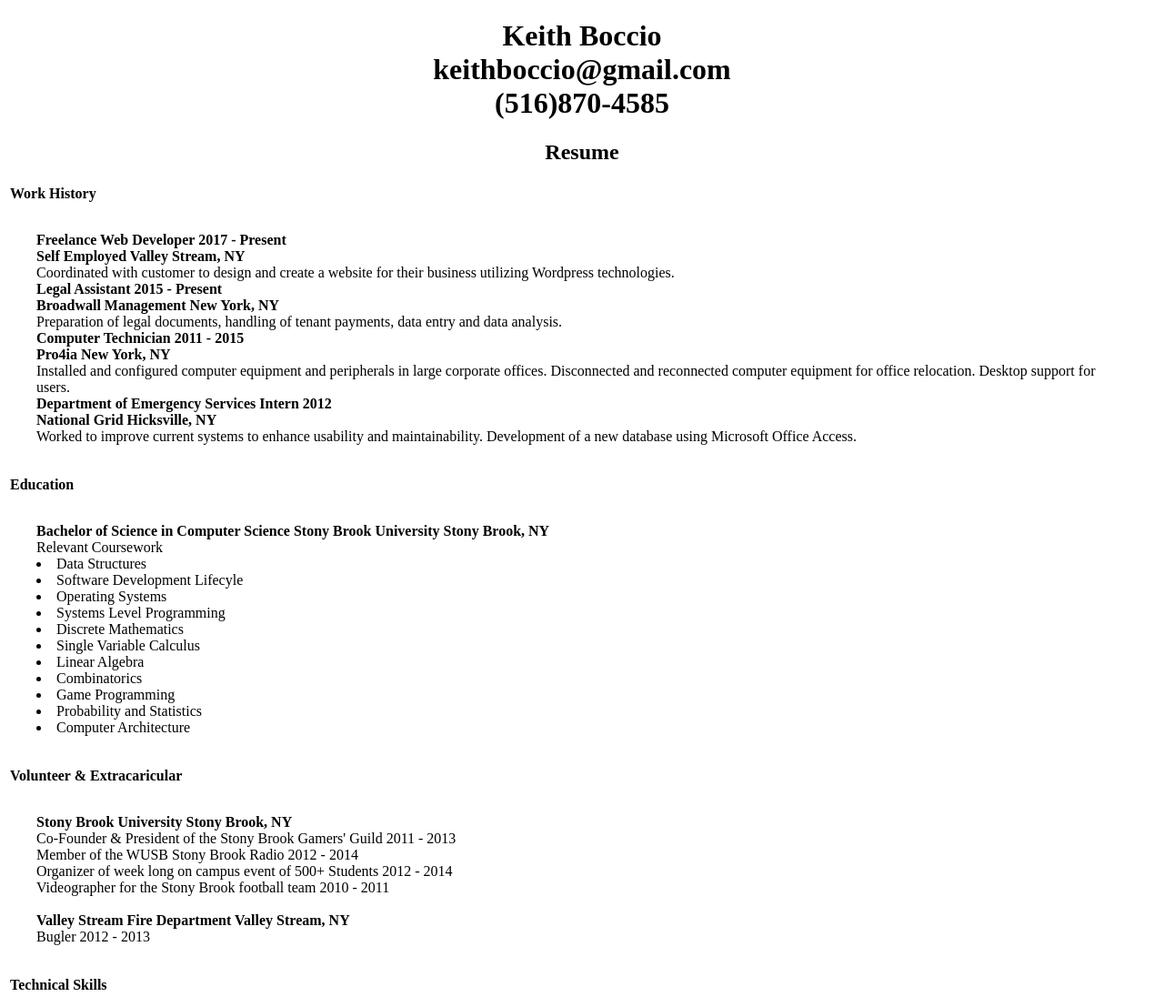
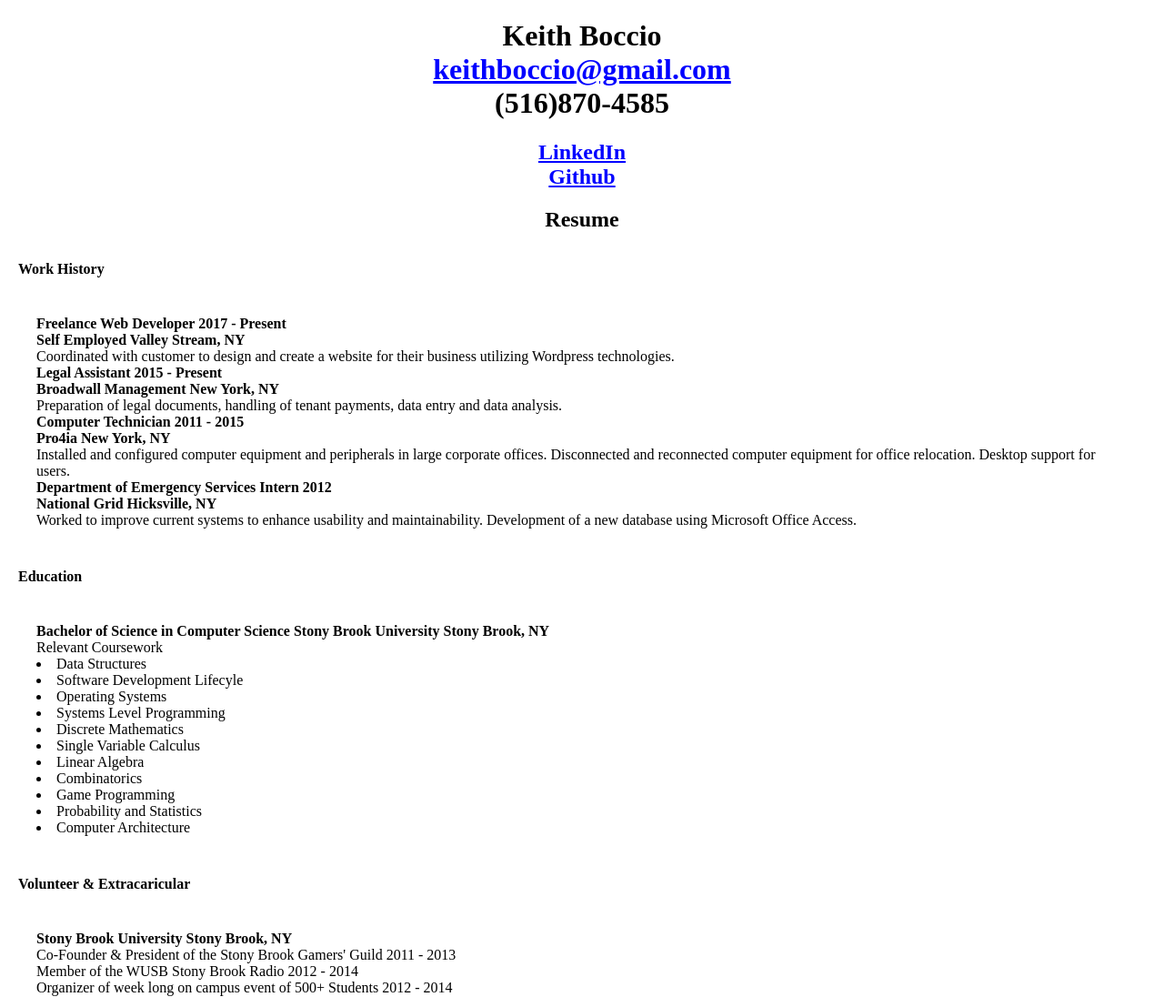
Before and after one commit to keithboccio/Web-Resume, a plain HTML site: page Index.html in a window 1280 px wide. Shown: the top 1096 px of the page at 91% size. Drawn offline with Linux system fonts and the light colour scheme.

Commit message:
Inserted links and styling
Intereted Mailto link, linkin link, github link. Styling for links and h1

```diff
--- a/Index.html
+++ b/Index.html
@@ -8,9 +8,13 @@
 
 		<h1>
 			Keith Boccio<br />
-			keithboccio@gmail.com<br />
+			<a href= mailto:keithboccio@gmail.com>keithboccio@gmail.com</a><br />
 			(516)870-4585<br />
 		</h1>
+		<h2>
+			<a href= https://www.linkedin.com/in/keithaboccio/>LinkedIn</a><br />
+			<a href= https://github.com/keithboccio>Github</a>
+		</h2>
 	</head>
 	<body>
 		<h2>
--- a/sytles.css
+++ b/sytles.css
@@ -9,8 +9,14 @@ h2 {
 th {
 	font-size: %125;
 	text-align: left;
-
+	padding: 10px;
 }
 td {
 	padding: 30px;
 }
+a:link {
+	color: blue;
+}
+a:visited {
+	color: purple;
+}
```
